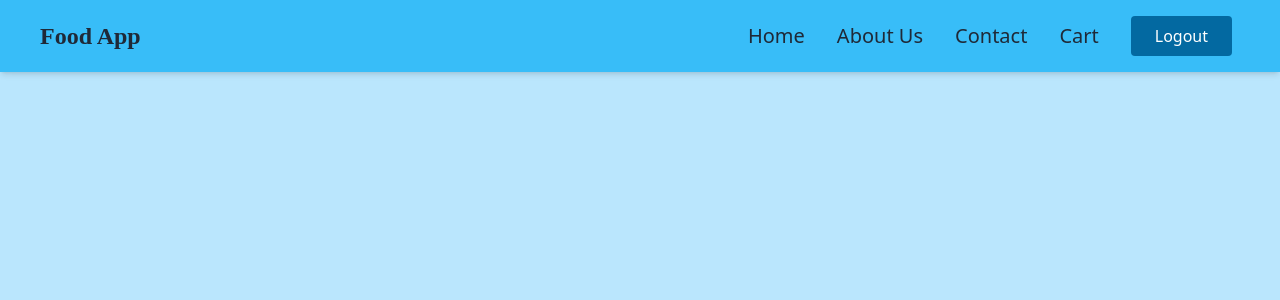
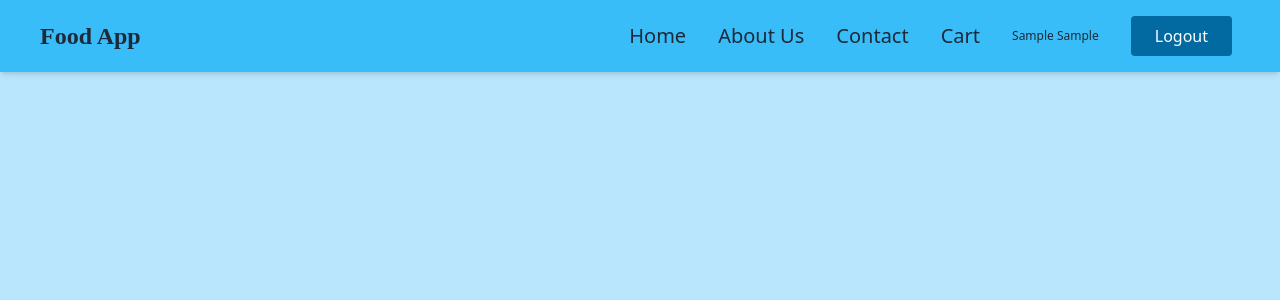
Before and after one commit to christosno/FoodApp, a React (Vite) app: page /login in a window 1280 px wide. Both pictures are taken after typing "Sample", "Sample", "name@example.com" into the empty fields and a click on the button "Submit". Shown: the top 300 px of the page. Built offline with nearby package versions, Linux system fonts and the light colour scheme; no server answers.

Commit message:
add username in header when is loged in

```diff
--- a/src/components/Header.js
+++ b/src/components/Header.js
@@ -7,7 +7,7 @@ import { UserLoginContext } from "../store/user-auth";
 
 const Header = () => {
   const [navIsOpen, setNavIsOpen] = useState(false);
-  const { isLogedIn, setIsLogedIn } = useContext(UserLoginContext);
+  const { userName, isLogedIn, setIsLogedIn } = useContext(UserLoginContext);
   return (
     <div className="shadow-md w-full fixed top-0 left-0">
       <div className="md:flex items-center justify-between bg-sky-400 py-4 md:px-10 px-7">
@@ -41,7 +41,12 @@ const Header = () => {
           <li className="md:ml-8 text-xl md:my-0 my-7 text-gray-800 hover:text-gray-200 duration-500">
             <Link>Cart</Link>
           </li>
+
           {isLogedIn ? (
+            <>
+              <h5 className="md:ml-8 text-xs md:my-0 my-7 text-gray-800">
+                {`${userName.firstName} ${userName.lastName}`}
+              </h5>
               <Link to={"/"}>
                 <Button
                   bgColor="bg-sky-700"
@@ -54,6 +59,7 @@ const Header = () => {
                   Logout
                 </Button>
               </Link>
+            </>
           ) : (
             <Link to={"/login"}>
               <Button
--- a/src/components/LoginForm.js
+++ b/src/components/LoginForm.js
@@ -6,7 +6,7 @@ import { UserLoginContext } from "../store/user-auth";
 import { validate } from "../utils/loginValidation";
 
 const LoginForm = () => {
-  const { setIsLogedIn } = useContext(UserLoginContext);
+  const { setIsLogedIn, setUserName } = useContext(UserLoginContext);
 
   const navigate = useNavigate();
 
@@ -17,6 +17,10 @@ const LoginForm = () => {
       email: "",
     },
     onSubmit: () => {
+      setUserName({
+        firstName: formik.values.firstName,
+        lastName: formik.values.lastName,
+      });
       setIsLogedIn(true);
       navigate("/");
     },
--- a/src/components/MenuCategory.js
+++ b/src/components/MenuCategory.js
@@ -10,10 +10,10 @@ const MenuCategory = ({ totalItems, item }) => {
     setIsChildVisible(!isChildVisible);
 
     if (item.entities) {
-      const menuEntities = item.entities; // fix the variable name
-      const finalItems = filterMenuItems(totalItems, menuEntities); // put the correct menuEntities
+      const menuEntities = item.entities;
+      const finalItems = filterMenuItems(totalItems, menuEntities);
       console.log("finalItems", finalItems);
-      setMenuItems(finalItems); /// remove it and use setMenuitems
+      setMenuItems(finalItems);
     }
   };
 
--- a/src/store/user-auth.js
+++ b/src/store/user-auth.js
@@ -1,15 +1,19 @@
 import React, { useState, createContext } from "react";
 
 export const UserLoginContext = createContext({
+  firstName: "",
+  lastName: "",
   isLoggedIn: false,
   loginHandler: () => {},
 });
 
 const UserAthProvider = ({ children }) => {
   const [isLogedIn, setIsLogedIn] = useState(false);
-
+  const [userName, setUserName] = useState({ firstName: "", lastName: "" });
   return (
-    <UserLoginContext.Provider value={{ isLogedIn, setIsLogedIn }}>
+    <UserLoginContext.Provider
+      value={{ userName, setUserName, isLogedIn, setIsLogedIn }}
+    >
       {children}
     </UserLoginContext.Provider>
   );
```
Lines whose indentation alone changed are shown as unchanged.
